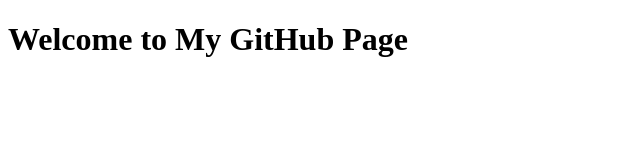
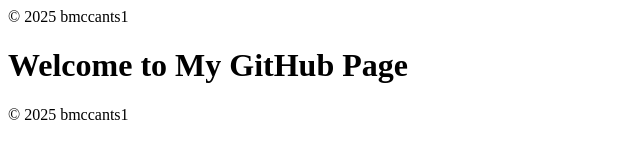
Before and after one commit to bmccants1/version-control-simulation-bmccants1, a plain HTML site: page index.html in a window 1280 px wide. Shown: the whole page, without its empty margins (0-640 px from the left). Drawn offline with Linux system fonts and the light colour scheme.

Commit message:
Added footer section to index.html

```diff
--- a/index.html
+++ b/index.html
@@ -1,3 +1,6 @@
+    <footer>
+      <p>© 2025 bmccants1</p>
+    </footer>
 <!DOCTYPE html>
 <html>
   <head>
@@ -6,6 +9,10 @@
   <body>
     <header>
       <h1>Welcome to My GitHub Page</h1>
-    </header>
-  </body>
+</header>
+
+    <footer>
+      <p>© 2025 bmccants1</p>
+    </footer>
+</body>
 </html>
```
